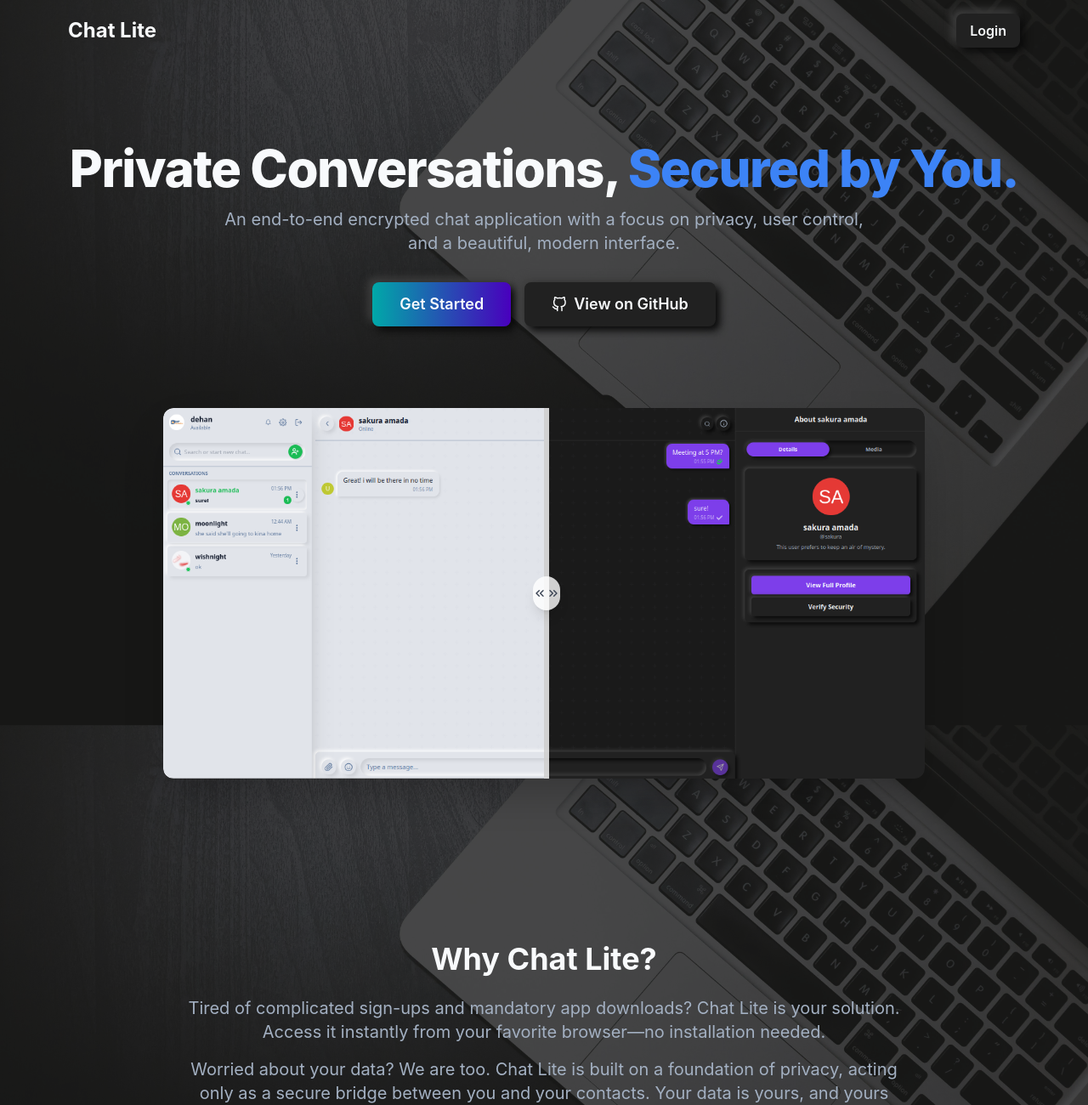
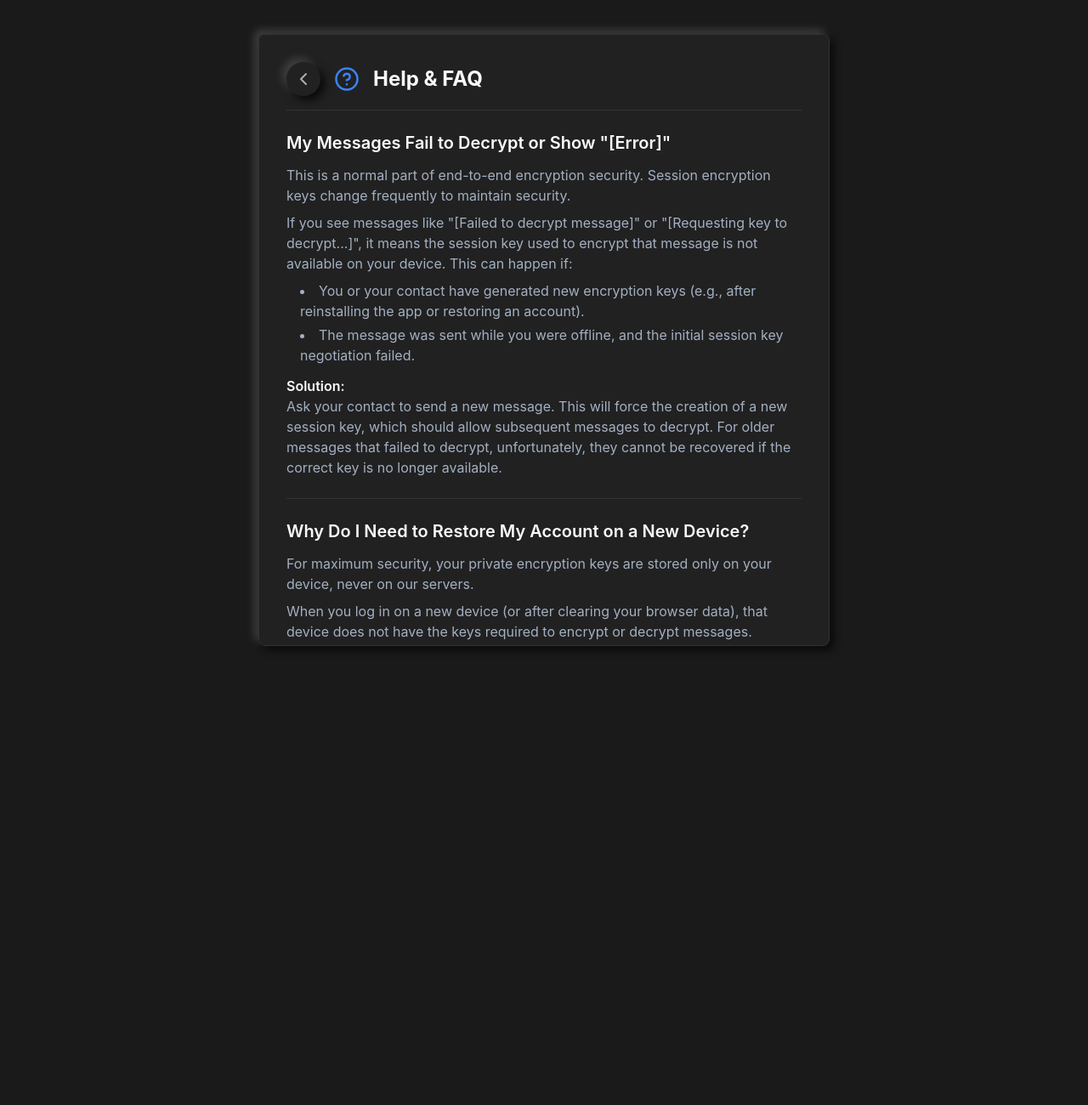
Before and after one commit to h4nzs/chat-lite, a React (Vite) app in the folder web/: page /help in a window 1280 px wide. Before the commit this address led to /. Shown: the top 1300 px of the page at 85% size. After the commit the page ends 800 px from the top, so only its background shows below. Built offline with nearby package versions, Linux system fonts and the light colour scheme; no server answers.

Commit message:
new helPage

```diff
--- a/web/src/App.tsx
+++ b/web/src/App.tsx
@@ -10,6 +10,8 @@
 import DeviceScannerPage from './pages/DeviceScannerPage';
 import ProfilePage from './pages/ProfilePage';
 import LandingPage from './pages/LandingPage';
+import HelpPage from './pages/HelpPage'; // Import HelpPage
+
 import ProtectedRoute from './components/ProtectedRoute';
 import { Toaster } from 'react-hot-toast';
 import { useAuthStore } from './store/auth';
@@ -188,6 +190,7 @@
         <Route path="/register" element={<Register />} />
         <Route path="/restore" element={<Restore />} />
         <Route path="/link-device" element={<LinkDevicePage />} />
+        <Route path="/help" element={<HelpPage />} /> {/* New Help Page Route */}
 
         {/* Protected routes */}
         <Route element={<ProtectedRoute />}>
--- a/web/src/components/Settings.tsx
+++ b/web/src/components/Settings.tsx
@@ -232,6 +232,11 @@
                 <FiChevronRight size={20} className="text-text-secondary" />
               </SettingsRow>
             </Link>
+            <Link to="/help" className="block w-full text-left">
+              <SettingsRow title="Help & Support" description="Find answers to common questions and troubleshooting tips.">
+                <FiChevronRight size={20} className="text-text-secondary" />
+              </SettingsRow>
+            </Link>
           </div>
           <div className="flex justify-end">
               <button onClick={handlePrivacySubmit} className="px-4 py-2 rounded-lg font-semibold text-white bg-accent shadow-neumorphic-convex active:shadow-neumorphic-pressed transition-all">
--- /dev/null
+++ b/web/src/pages/HelpPage.tsx
@@ -0,0 +1,89 @@
+import { Link } from 'react-router-dom';
+import { FiChevronLeft, FiHelpCircle } from 'react-icons/fi';
+
+export default function HelpPage() {
+  return (
+    <div className="h-screen w-screen flex flex-col items-center justify-center bg-bg-main text-text-primary p-4">
+      <div className="w-full max-w-2xl bg-bg-surface rounded-lg shadow-neumorphic-convex p-8 border border-border overflow-y-auto max-h-[90vh]">
+        <div className="flex items-center gap-4 mb-6 pb-4 border-b border-border">
+          <Link to="/settings" aria-label="Back to Settings" className="p-2 rounded-full text-text-secondary shadow-neumorphic-convex active:shadow-neumorphic-pressed transition-all">
+            <FiChevronLeft size={24} />
+          </Link>
+          <FiHelpCircle className="text-accent text-3xl" />
+          <h1 className="text-2xl font-bold text-text-primary">Help & FAQ</h1>
+        </div>
+
+        <div className="space-y-6 text-text-secondary">
+          <section>
+            <h2 className="text-xl font-semibold text-text-primary mb-3">My Messages Fail to Decrypt or Show "[Error]"</h2>
+            <p className="mb-2">
+              This is a normal part of end-to-end encryption security. Session encryption keys change frequently to maintain security.
+            </p>
+            <p className="mb-2">
+              If you see messages like "[Failed to decrypt message]" or "[Requesting key to decrypt...]", it means the session key used to encrypt that message is not available on your device. This can happen if:
+            </p>
+            <ul className="list-disc list-inside ml-4 space-y-1">
+              <li>You or your contact have generated new encryption keys (e.g., after reinstalling the app or restoring an account).</li>
+              <li>The message was sent while you were offline, and the initial session key negotiation failed.</li>
+            </ul>
+            <h3 className="font-semibold text-text-primary mt-3">Solution:</h3>
+            <p>
+              Ask your contact to send a new message. This will force the creation of a new session key, which should allow subsequent messages to decrypt. For older messages that failed to decrypt, unfortunately, they cannot be recovered if the correct key is no longer available.
+            </p>
+          </section>
+
+          <div className="border-b border-border my-6" />
+
+          <section>
+            <h2 className="text-xl font-semibold text-text-primary mb-3">Why Do I Need to Restore My Account on a New Device?</h2>
+            <p className="mb-2">
+              For maximum security, your private encryption keys are stored only on your device, never on our servers.
+            </p>
+            <p className="mb-2">
+              When you log in on a new device (or after clearing your browser data), that device does not have the keys required to encrypt or decrypt messages. Without these keys, E2EE functionality will not work.
+            </p>
+            <h3 className="font-semibold text-text-primary mt-3">Solution:</h3>
+            <p>
+              Use the 24-word Recovery Phrase you saved during registration to restore your keys on this new device. You can do this in Settings &gt; Key Management.
+            </p>
+          </section>
+
+          <div className="border-b border-border my-6" />
+
+          <section>
+            <h2 className="text-xl font-semibold text-text-primary mb-3">What is a 'Safety Number' and Why Does It Change?</h2>
+            <p className="mb-2">
+              A 'Safety Number' is a visual way to verify the identity of your contact. It's a short representation of both your and your contact's encryption keys.
+            </p>
+            <p className="mb-2">
+              This number will change if you or your contact:
+            </p>
+            <ul className="list-disc list-inside ml-4 space-y-1">
+              <li>Reinstall the application.</li>
+              <li>Switch devices.</li>
+              <li>Generate new encryption keys.</li>
+            </ul>
+            <h3 className="font-semibold text-text-primary mt-3">Solution:</h3>
+            <p>
+              If the Safety Number changes, re-verify with your contact through an out-of-band method (e.g., a phone call or video call) to ensure you are still communicating with the correct person and to prevent "man-in-the-middle" attacks.
+            </p>
+          </section>
+
+          <div className="border-b border-border my-6" />
+
+          <section>
+            <h2 className="text-xl font-semibold text-text-primary mb-3">I Forgot My Password AND My Recovery Phrase.</h2>
+            <p className="mb-2">
+              Because this application is designed with privacy as a top priority, we never have access to your password, private keys, or recovery phrase.
+            </p>
+            <h3 className="font-semibold text-text-primary mt-3">Solution:</h3>
+            <p>
+              Unfortunately, there is no way for us or anyone else to recover your account or messages in this case. You will need to create a new account. This is the trade-off for strong security and privacy.
+            </p>
+          </section>
+
+        </div>
+      </div>
+    </div>
+  );
+}
```
Also changed, not shown: 2 other files (tests, documents, lock files or other folders).
